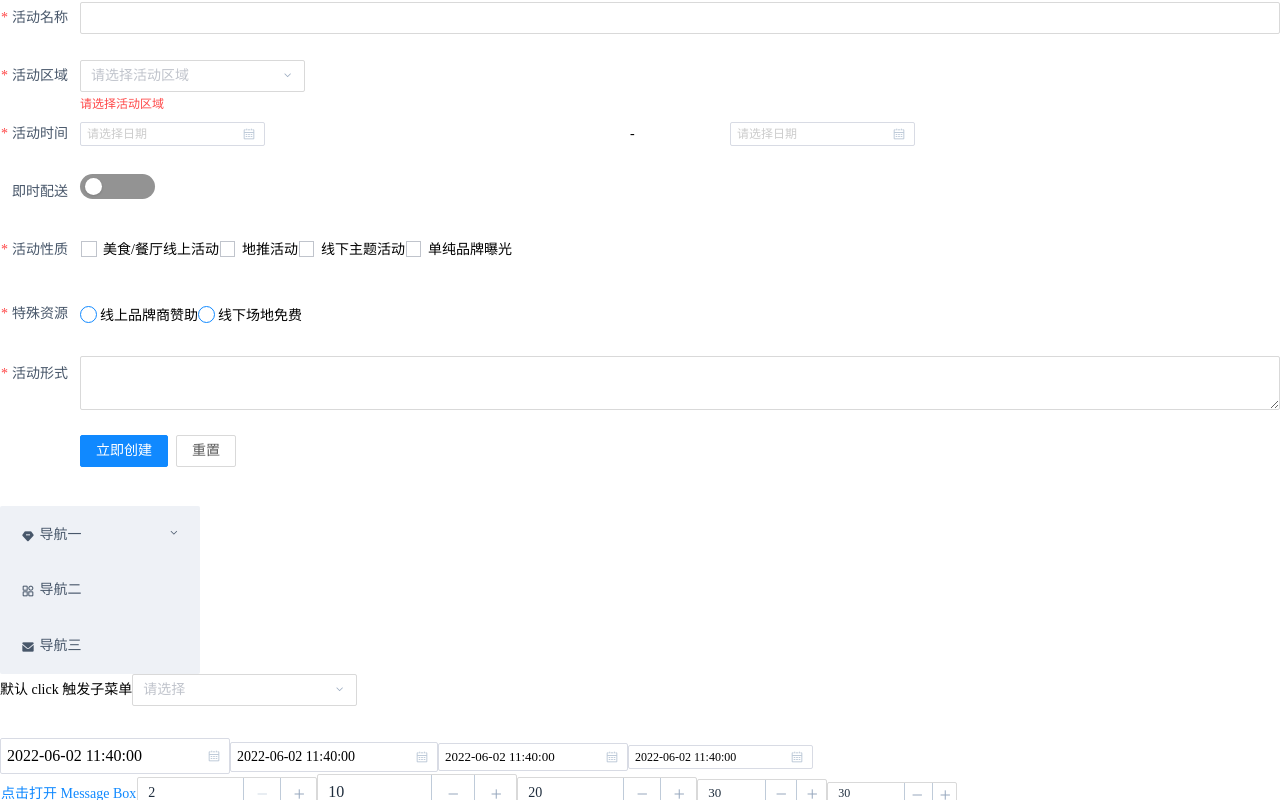
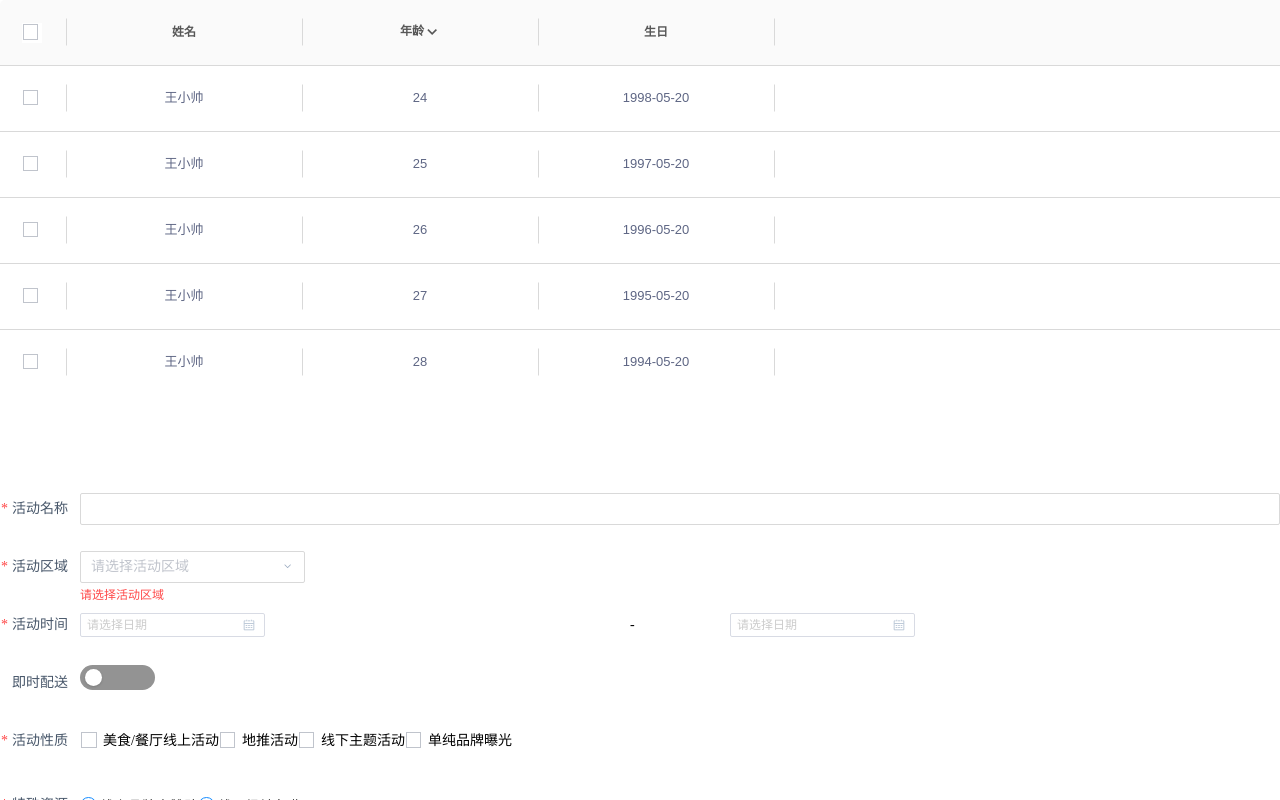
Before and after one commit to hanbingxu82/tinkerbell-ui-react, a React (Create React App) app: page / in a window 1280 px wide. Shown: the top 800 px of the page. Built offline with nearby package versions, Linux system fonts and the light colour scheme.

Commit message:
feat:完成 Table 组件

```diff
--- a/src/App.tsx
+++ b/src/App.tsx
@@ -1,13 +1,13 @@
 /*
  * @Author: your name
  * @Date: 2022-03-28 11:17:51
- * @LastEditTime: 2022-05-30 17:51:12
+ * @LastEditTime: 2022-06-02 19:09:59
  * @LastEditors: 韩旭小天才 905583741@qq.com
  * @Description: 打开koroFileHeader查看配置 进行设置: https://github.com/OBKoro1/koro1FileHeader/wiki/%E9%85%8D%E7%BD%AE
  * @FilePath: /tinkerbell-ui-react/src/App.tsx
  */
 // eslint-disable-next-line
-import React, { useEffect, useRef, useState,useLayoutEffect } from 'react'
+import React, { useEffect, useRef, useState, useLayoutEffect } from 'react'
 import './index.css'
 import {
   Row,
@@ -40,7 +40,8 @@ import {
   Radio,
   CheckBox,
   RadioGroup,
-  CheckBoxGroup
+  CheckBoxGroup,
+  Table
   // DatePicker
 } from './packages'
 // import 'tinkerbell-ui-react/dist/index.css'
@@ -76,12 +77,12 @@ const App = (props: any) => {
   )
   const inputref = useRef(null)
   useEffect(() => {
-    formRef.current.resetFields();
+    formRef.current.resetFields()
   }, [])
 
-  useLayoutEffect(()=>{
-    formRef.current.resetFields();
-  },[])
+  useLayoutEffect(() => {
+    formRef.current.resetFields()
+  }, [])
   function addTab() {
     const index = tabIndex + 1
 
@@ -486,7 +487,7 @@ const App = (props: any) => {
   function onOpen() {}
   function onClose() {}
 
-  const [form,setForm] = useState({
+  const [form, setForm] = useState({
     name: '',
     region: '',
     date1: '',
@@ -496,56 +497,57 @@ const App = (props: any) => {
     resource: '',
     desc: ''
   })
-  const formRef:any = useRef(null)
+  const formRef: any = useRef(null)
   function handleSubmit(e: any) {
     e.preventDefault()
-    formRef.current.validate((valid:any):any => {
+    formRef.current.validate((valid: any): any => {
       if (valid) {
-        alert('submit!');
+        alert('submit!')
       } else {
-        console.log('error submit!!');
-        return false;
+        console.log('error submit!!')
+        return false
       }
-    });
+    })
   }
-  function handleReset(e:any) {
-    e.preventDefault();
+  function handleReset(e: any) {
+    e.preventDefault()
 
-    formRef.current.resetFields();
+    formRef.current.resetFields()
   }
   function onChange(key: any, value: any) {
     console.log(key, value)
     setForm({
       ...form,
-      [key]:value
+      [key]: value
     })
   }
- const rules= {
+  const rules = {
     // name: [
     //   { required: true, message: '请输入活动名称', trigger: 'blur' }
     // ],
     name: [
       { required: true, message: '请填写年龄', trigger: 'blur' },
-      { validator: (_rule:any, value:any, callback:any) => {
+      {
+        validator: (_rule: any, value: any, callback: any) => {
           console.log(value)
-        var age = parseInt(value, 10);
+          var age = parseInt(value, 10)
 
           setTimeout(() => {
             if (!Number.isInteger(age)) {
-            callback(new Error('请输入数字值'));
-          } else{
+              callback(new Error('请输入数字值'))
+            } else {
               if (age < 18) {
-              callback(new Error('必须年满18岁'));
+                callback(new Error('必须年满18岁'))
               } else {
-              callback();
+                callback()
               }
             }
-        }, 1000);
-      }, trigger: 'change' }
+          }, 1000)
+        },
+        trigger: 'change'
+      }
     ],
-    region: [
-      { required: true, message: '请选择活动区域', trigger: 'change' }
-    ],
+    region: [{ required: true, message: '请选择活动区域', trigger: 'change' }],
     date1: [
       { type: 'date', required: true, message: '请选择日期', trigger: 'change' }
     ],
@@ -553,19 +555,92 @@ const App = (props: any) => {
       { type: 'date', required: true, message: '请选择时间', trigger: 'change' }
     ],
     type: [
-      { type: 'array', required: true, message: '请至少选择一个活动性质', trigger: 'change' }
+      {
+        type: 'array',
+        required: true,
+        message: '请至少选择一个活动性质',
+        trigger: 'change'
+      }
     ],
     resource: [
       { required: true, message: '请选择活动资源', trigger: 'change' }
     ],
-    desc: [
-      { required: true, message: '请填写活动形式', trigger: 'blur' }
+    desc: [{ required: true, message: '请填写活动形式', trigger: 'blur' }]
+  }
+
+  const tableCol = [
+    {
+      label: '姓名',
+      align: 'center',
+      field: 'name',
+      width: 200
+    },
+    {
+      label: '年龄',
+      align: 'center',
+      field: 'age',
+      width: 200,
+
+      sort: true
+    },
+    {
+      label: '生日',
+      align: 'center',
+      field: 'birthday',
+      width: 200
+    },
+    {
+      label: '地址',
+      align: 'center',
+      field: 'address',
+      width: 1200
+    }
   ]
+  const tableData = [
+    {
+      name: '王小帅',
+      age: 24,
+      birthday: '1998-05-20',
+      address: '天津市南开区红旗南路1号'
+    },
+    {
+      name: '王小帅',
+      age: 25,
+      birthday: '1997-05-20',
+      address: '天津市南开区红旗南路2号'
+    },
+    {
+      name: '王小帅',
+      age: 26,
+      birthday: '1996-05-20',
+      address: '天津市南开区红旗南路3号'
+    },
+    {
+      name: '王小帅',
+      age: 27,
+      birthday: '1995-05-20',
+      address: '天津市南开区红旗南路4号'
+    },
+    {
+      name: '王小帅',
+      age: 28,
+      birthday: '1994-05-20',
+      address: '天津市南开区红旗南路5号'
     }
+  ]
   return (
     <div>
-      <Form rules={rules} model={form} ref={formRef} labelWidth='80' >
-        <Form.Item label='活动名称' prop="name" >
+      <Table isSort selectable rows={tableData} cols={tableCol}></Table>
+
+      <br />
+      <br />
+      <br />
+      <br />
+      <br />
+      <br />
+
+      <Form rules={rules} model={form} ref={formRef} labelWidth='80'>
+        <Form.Item label='活动名称' prop='name'>
           <Input
             value={form.name}
             onChange={(val: any) => {
@@ -573,14 +648,26 @@ const App = (props: any) => {
             }}
           ></Input>
         </Form.Item>
-        <Form.Item label='活动区域' prop="region">
-          <Select value={form.region}        filterable
-        clearable={true} onChange={(val: any) => {
+        <Form.Item label='活动区域' prop='region'>
+          <Select
+            value={form.region}
+            filterable
+            clearable={true}
+            onChange={(val: any) => {
               onChange('region', val)
-            }} placeholder='请选择活动区域'>
-
-            <Select.Option key="shanghai" label='区域一' value='shanghai'></Select.Option>
-            <Select.Option key="beijing" label='区域二' value='beijing'></Select.Option>
+            }}
+            placeholder='请选择活动区域'
+          >
+            <Select.Option
+              key='shanghai'
+              label='区域一'
+              value='shanghai'
+            ></Select.Option>
+            <Select.Option
+              key='beijing'
+              label='区域二'
+              value='beijing'
+            ></Select.Option>
           </Select>
         </Form.Item>
         <Form.Item label='活动时间' required={true}>
@@ -592,9 +679,8 @@ const App = (props: any) => {
                   type='dateTime'
                   defaultValue=''
                   value={form.date1}
-
                   onChange={(val: any) => {
-                    onChange('date1',val)
+                    onChange('date1', val)
                   }}
                 ></DaysPicker>
               </Form.Item>
@@ -609,9 +695,8 @@ const App = (props: any) => {
                   type='dateTime'
                   defaultValue=''
                   value={form.date2}
-
                   onChange={(val: any) => {
-                    onChange('date2',val)
+                    onChange('date2', val)
                   }}
                 ></DaysPicker>
               </Form.Item>
@@ -623,13 +708,17 @@ const App = (props: any) => {
             onText=''
             offText=''
             value={form.delivery}
-            onChange={(val:any)=>{onChange('delivery',val)}}
+            onChange={(val: any) => {
+              onChange('delivery', val)
+            }}
           />
         </Form.Item>
         <Form.Item label='活动性质' prop='type'>
           <CheckBoxGroup
             value={form.type}
-            onChange={(val:any)=>{onChange('type',val)}}
+            onChange={(val: any) => {
+              onChange('type', val)
+            }}
           >
             <CheckBox label='美食/餐厅线上活动' name='type'></CheckBox>
             <CheckBox label='地推活动' name='type'></CheckBox>
@@ -638,10 +727,13 @@ const App = (props: any) => {
           </CheckBoxGroup>
         </Form.Item>
         <Form.Item label='特殊资源' prop='resource'>
-          <RadioGroup value={form.resource}       onChange={(val:any)=>{
+          <RadioGroup
+            value={form.resource}
+            onChange={(val: any) => {
               console.log(val)
-            onChange('resource',val)
-            }}>
+              onChange('resource', val)
+            }}
+          >
             <Radio value='线上品牌商赞助'></Radio>
             <Radio value='线下场地免费'></Radio>
           </RadioGroup>
@@ -650,11 +742,15 @@ const App = (props: any) => {
           <Input
             type='textarea'
             value={form.desc}
-            onChange={(val:any)=>{onChange('desc',val)}}
+            onChange={(val: any) => {
+              onChange('desc', val)
+            }}
           ></Input>
         </Form.Item>
         <Form.Item>
-        <Button type="primary" onClick={handleSubmit}>立即创建</Button>
+          <Button type='primary' onClick={handleSubmit}>
+            立即创建
+          </Button>
           <Button onClick={handleReset}>重置</Button>
         </Form.Item>
       </Form>
--- a/src/index.tsx
+++ b/src/index.tsx
@@ -1,8 +1,8 @@
 /*
  * @Author: your name
  * @Date: 2021-12-13 14:52:54
- * @LastEditTime: 2022-05-16 14:19:51
- * @LastEditors: Please set LastEditors
+ * @LastEditTime: 2022-06-02 14:11:58
+ * @LastEditors: 韩旭小天才 905583741@qq.com
  * @Description: 打开koroFileHeader查看配置 进行设置: https://github.com/OBKoro1/koro1FileHeader/wiki/%E9%85%8D%E7%BD%AE
  * @FilePath: /tinkerbell-ui-react/src/index.tsx
  */
--- a/src/packages/CheckBox/index.tsx
+++ b/src/packages/CheckBox/index.tsx
@@ -1,7 +1,7 @@
 /*
  * @Author: your name
  * @Date: 2022-02-09 16:32:40
- * @LastEditTime: 2022-05-30 12:06:40
+ * @LastEditTime: 2022-06-02 17:49:10
  * @LastEditors: 韩旭小天才 905583741@qq.com
  * @Description: 打开koroFileHeader查看配置 进行设置: https://github.com/OBKoro1/koro1FileHeader/wiki/%E9%85%8D%E7%BD%AE
  * @FilePath: /tinkerbell-ui-react/src/packages/CheckBox/index.tsx
@@ -32,7 +32,7 @@ function CheckBox(props: any) {
     checkGroupValue = [],
     indeterminate
   }: Iprops = props
-  const [checkBoxChecked, setCheckBoxChecked] = useState(false)
+  const [checkBoxChecked, setCheckBoxChecked] = useState(checked || false)
   const [isIndeterminate, setIsIndeterminate] = useState(false)
   useEffect(() => {
     //  监听 初始化判断是否为 多选组选项行为
@@ -45,16 +45,19 @@ function CheckBox(props: any) {
     ) {
       setCheckBoxChecked(false)
     }
-  }, [checkGroupValue]) // eslint-disable-line
+  }, [props.checkGroupValue]) // eslint-disable-line
   useEffect(() => {
     setCheckBoxChecked(checked)
-  }, [checked]) // eslint-disable-line
+  }, [props.checked]) // eslint-disable-line
+
+  useEffect(() => {
+    console.log(checkBoxChecked, 3333)
+  }, [checkBoxChecked]) // eslint-disable-line
   useEffect(() => {
     setIsIndeterminate(!!indeterminate ? indeterminate : false)
   }, [indeterminate]) // eslint-disable-line
   function handleChange(evt: any) {
     setCheckBoxChecked(evt.target.checked)
-
     props.onChange && props.onChange(evt)
   }
 
@@ -74,7 +77,7 @@ function CheckBox(props: any) {
           name={name}
           disabled={disabled}
           onChange={handleChange}
-          value={value||label}
+          value={value || label}
           className={[
             `checkbox-type_${type}`,
             classnames({
--- a/src/packages/CheckBoxGroup/index.tsx
+++ b/src/packages/CheckBoxGroup/index.tsx
@@ -24,7 +24,6 @@ function CheckBoxGroup(props: any) {
       ? value.splice(value.indexOf(evt.target.value), 1)
       : value.push(evt.target.value)
     //  判断check选中状态
-    debugger
     console.log(value)
     props.onChange && props.onChange(value, evt)
   }
--- /dev/null
+++ b/src/packages/Table/index.scss
@@ -0,0 +1,56 @@
+.tb-table {
+  overflow-x: auto;
+  table {
+    width: 100%;
+    overflow: hidden;
+    // border: 1px solid #d9d9d9;
+    border-radius: 5px;
+    // border-spacing: 0;
+    border-collapse: collapse;
+    table-layout: fixed;
+    .tb-table-cell {
+      z-index: 0;
+      position: relative;
+      min-height: 31px;
+      min-width: 28px;
+      padding: 18px;
+      border-top: 1px solid #d9d9d9;
+      font-size: 13px;
+      font-family: Nunito Sans, sans-serif;
+      font-weight: 400;
+      color: #5e6684;
+    }
+    .tb-table-cell.is-header {
+      border-top: 0;
+      background-color: #fafafa;
+      font-size: 12px;
+      font-family: Nunito Sans, sans-serif;
+      font-weight: 700;
+      text-transform: uppercase;
+      color: rgba(0, 0, 0, .65);
+    }
+    .is-selection {
+      width: 30px;
+      position: relative;
+      z-index: 200;
+    }
+    .tb-checkbox {
+      margin-top: 5px;
+    }
+  }
+  .tb-table-cell:before {
+    position: absolute;
+    left: 0;
+    top: 50%;
+    display: block;
+    width: 1px;
+    height: 27px;
+    background-color: #d9d9d9;
+    transform: translateY(-50%);
+    content: "";
+  }
+
+  .tb-table-cell:first-child::before {
+    content: none;
+  }
+}
--- /dev/null
+++ b/src/packages/Table/index.tsx
@@ -0,0 +1,204 @@
+/*
+ * @Author: 韩旭小天才 905583741@qq.com
+ * @Date: 2022-06-02 13:09:04
+ * @LastEditors: 韩旭小天才 905583741@qq.com
+ * @LastEditTime: 2022-06-02 19:28:50
+ * @FilePath: /tinkerbell-ui-react/src/packages/Table/index.tsx
+ * @Description: 这是默认设置,请设置`customMade`, 打开koroFileHeader查看配置 进行设置: https://github.com/OBKoro1/koro1FileHeader/wiki/%E9%85%8D%E7%BD%AE
+ */
+import React, { useState, useEffect, useCallback, useRef } from 'react'
+import CheckBox from '../CheckBox'
+import './index.scss'
+
+const classnames = require('classnames')
+
+interface Iprops {
+  cols: Array<any> //列头数据列表
+  rows: Array<any> //展示信息数据列表
+  align: string //全局表格内容对齐方式
+  empty: string //如果对应单元格是空项 显示内容文本
+  selectTable: boolean //是否新增选项进行多选
+  isSort: boolean //是否展示sort图标，子项设置sort后 需设置is-sort
+  sortExternal: boolean //只改变排序和箭头。用于排序外部组件。
+  selectable: boolean //是否触发 selectable 复选框
+}
+
+const Table: any = React.forwardRef((props: any, _ref: any) => {
+  // 强制更新视图方法 start
+  const [, updateState] = useState<any>()
+  const forceUpdate = useCallback(() => updateState({}), [])
+  // 强制更新视图方法 end
+  const {
+    cols = [],
+    rows = [],
+    align = 'center',
+    empty = '',
+    // selectTable = false,
+    isSort = false,
+    // sortExternal = false,
+    selectable = false
+  }: Iprops = props
+  let [tableData] = useState([...rows])
+  let [isSelectAllChecked, setIsSelectAllChecked] = useState(false)
+  let [isIndeterminate, setIsIndeterminate] = useState(false)
+  let [selectedRows, setSelectedRows] = useState<any>([])
+  let [isSortType, setIsSortType] = useState('')
+  let sescData: any = useRef([])
+  // 类似于 componentDidMount 和 componentDidUpdate:
+  useEffect(() => {
+    // 使用浏览器API更新文档标题
+    document.title = `You clicked count times`
+  }, [])
+  // 全部选中
+  function handleCheckAllChange(e: any) {
+    const checkedCities = e.target.checked ? tableData : []
+    setIsIndeterminate(false)
+    setIsSelectAllChecked(e.target.checked)
+    setSelectedRows([...checkedCities])
+    forceUpdate()
+  }
+  // 单行选中
+  function handleCheckRowChange(row: any) {
+    selectedRows = isSelected(row)
+      ? selectedRows.filter((selected: any) => selected !== row)
+      : [...selectedRows, row]
+    const checkedCount = selectedRows.length
+    const citiesLength = tableData.length
+    setSelectedRows(selectedRows)
+    setIsSelectAllChecked(checkedCount === citiesLength)
+    setIsIndeterminate(checkedCount > 0 && checkedCount < citiesLength)
+    forceUpdate()
+  }
+  // 排序事件
+  function sortClick(item: any) {
+    console.log(item)
+    debugger
+    if (isSortType === 'aesc-' + item.field) {
+      setIsSortType('desc-' + item.field)
+      tableData.sort((a: any, b: any) => {
+        return a[item.field] - b[item.field]
+      })
+    } else if (isSortType === 'desc-' + item.field) {
+      setIsSortType('')
+      tableData.sort((a: any, b: any) => {
+        return b[item.field] - a[item.field]
+      })
+    } else {
+      setIsSortType('aesc-' + item.field)
+      tableData = sescData.current
+    }
+    forceUpdate()
+  }
+  // 设置style样式
+  function getStyle(col: any) {
+    const style = {
+      width: col.width,
+      textAlign: col.align || align,
+      display: col.hidden ? 'none' : undefined
+    }
+    return style
+  }
+  // 判断selectedRows是否存在当前项 存在就选中，不存在就不选中
+  function isSelected(row: any) {
+    const isSelected = !!selectedRows.find((selected: any) => selected === row)
+    // forceUpdate()
+    return isSelected
+  }
+  function sortFunction(item: any) {
+    if (isSort && item.sort) {
+      if (isSortType === 'asce-' + item.field) {
+        return <i className='iconfont icon-arrow-down'></i>
+      } else if (isSortType === 'desc-' + item.field) {
+        return <i className='iconfont icon-arrow-up'></i>
+      } else {
+        return <i className='iconfont icon-arrow-down'></i>
+      }
+    }
+    return null
+  }
+  useEffect(() => {
+    // 初始值保存
+    sescData.current = [...tableData]
+  }, [])
+  return (
+    <div className='tb-table'>
+      <table>
+        {/* table 表头区域*/}
+        <thead>
+          <tr>
+            {selectable && (
+              <th
+                className={classnames(
+                  'tb-table-cell',
+                  'is-header',
+                  'is-selection'
+                )}
+              >
+                <CheckBox
+                  checked={isSelectAllChecked}
+                  indeterminate={isIndeterminate}
+                  onChange={handleCheckAllChange}
+                ></CheckBox>
+              </th>
+            )}
+            {cols.map((item: any, index: number) => {
+              return (
+                <th
+                  key={index}
+                  style={getStyle(item)}
+                  className={classnames('tb-table-cell', 'is-header')}
+                  onClick={() => {
+                    sortClick(item)
+                  }}
+                >
+                  <span>{item.label || empty}</span>
+                  {sortFunction(item)}
+                </th>
+              )
+            })}
+          </tr>
+        </thead>
+
+        {/* table body区域 */}
+        <tbody>
+          {/* 遍历行 */}
+          {tableData.map((row: any, index: number) => {
+            return (
+              <tr key={index}>
+                {/* 首行checkbox */}
+                {selectable && (
+                  <th className={classnames('tb-table-cell', 'is-selection')}>
+                    <CheckBox
+                      checked={isSelected(row)}
+                      onChange={() => {
+                        handleCheckRowChange(row)
+                      }}
+                    ></CheckBox>
+                  </th>
+                )}
+                {/* 遍历列 */}
+                {cols.map((col: any, colIndex: number) => {
+                  return (
+                    <td
+                      className={classnames('tb-table-cell')}
+                      key={colIndex}
+                      style={getStyle(col)}
+                    >
+                      <span>
+                        {/* 判断render是否有值没有直接取值、或者给空 */}
+                        {col.render
+                          ? col.render(row, col, index)
+                          : row[col.field] || empty}
+                      </span>
+                    </td>
+                  )
+                })}
+              </tr>
+            )
+          })}
+        </tbody>
+      </table>
+    </div>
+  )
+})
+export default Table
--- a/src/packages/index.tsx
+++ b/src/packages/index.tsx
@@ -59,6 +59,7 @@ import SubMenu from './Menu/SubMenu'
 import MenuItem from './Menu/MenuItem'
 import MenuItemGroup from './Menu/MenuItemGroup'
 import Form from './Form'
+import Table from './Table'
 // import {
 //   TimeSelect,
 //   TimePicker,
@@ -138,7 +139,8 @@ export {
   SubMenu,
   MenuItem,
   MenuItemGroup,
-  Form
+  Form,
+  Table
   // TimeSelect,
   // TimePicker,
   // TimeRangePicker,
```
Lines whose indentation alone changed are shown as unchanged.
